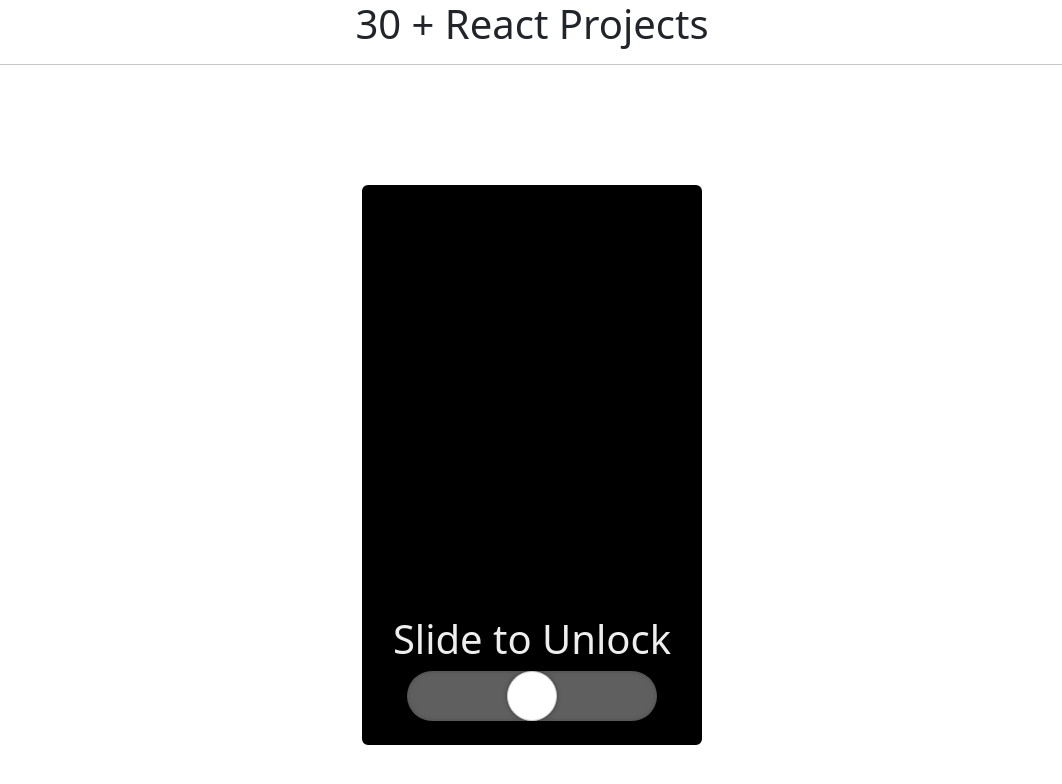
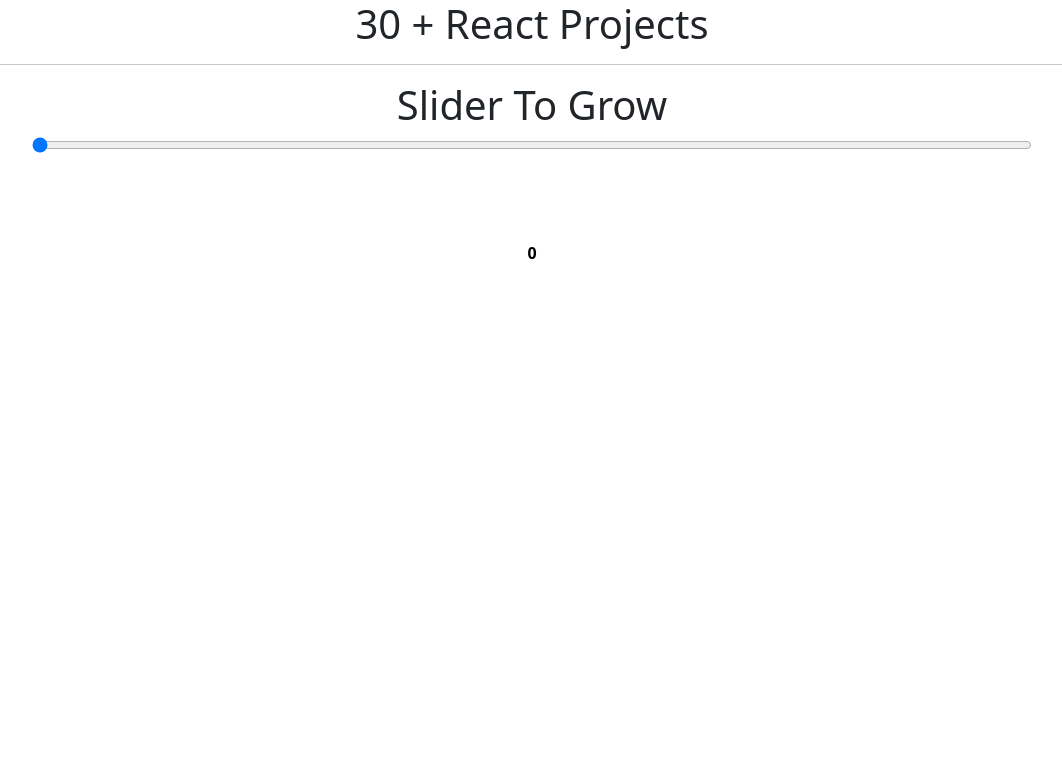
Before and after one commit to HtetKo510217/30-React-Projects, a React (Vite) app: page / in a window 1280 px wide. Shown: the top 784 px of the page, without its empty margins (108-1170 px from the left). Built offline with nearby package versions, Linux system fonts and the light colour scheme.

Commit message:
Project 09-slide-to-grow-app

```diff
--- a/src/App.jsx
+++ b/src/App.jsx
@@ -1,6 +1,7 @@
 import React from 'react'
 import './App.css'
-import SlideToUnlockApp from './projects/08-slide-to-unlock-app/SlideToUnlockApp'
+import SliderToGrowApp from './projects/09-slider-to-grow-app/SliderToGrowApp'
+// import SlideToUnlockApp from './projects/08-slide-to-unlock-app/SlideToUnlockApp'
 // import TemperatureControllerApp from './projects/06-temperature-controller/TemperatureControllerApp'
 // import LightAndDarkModeApp from './projects/07-light-and-dark-mode/LightAndDarkModeApp'
 // import LikePhotoApp from './projects/03-like-my-photo/LikePhotoApp'
@@ -21,7 +22,8 @@ export default function App() {
       {/* <AlertApp /> */}
       {/* <TemperatureControllerApp /> */}
       {/* <LightAndDarkModeApp /> */}
-      <SlideToUnlockApp />
+      {/* <SlideToUnlockApp /> */}
+      <SliderToGrowApp />
     </>
   )
 }
--- /dev/null
+++ b/src/projects/09-slider-to-grow-app/SliderCom.jsx
@@ -0,0 +1,23 @@
+import React from 'react'
+
+export default function SliderCom({inputValue,handleInput,bgColor,TxtColor}) {
+  return (
+    <div className='d-flex flex-column justify-content-center' style={{gap:100}}>
+        <input type="range" min="0" max="100" value={inputValue} onInput={handleInput} />
+        <div style={{
+            color:!TxtColor ? 'black' : TxtColor,
+            backgroundColor:!bgColor? 'lightblue' : bgColor,
+            height:`${inputValue * 3 }px`,
+            width:`${inputValue * 3 }px`,
+            borderRadius:'50%',
+            display:'flex',
+            justifyContent:'center',
+            alignItems:'center',
+            margin:'auto',
+            fontWeight:'bold',
+        }}>
+            <span>{inputValue}</span>
+        </div>
+    </div>
+  )
+}
--- /dev/null
+++ b/src/projects/09-slider-to-grow-app/SliderToGrowApp.jsx
@@ -0,0 +1,37 @@
+import SliderCom from './SliderCom'
+import Title from '../../components/Title'
+import { useState } from 'react'
+export default function SliderToGrowApp() {
+    const [inputValue, setInputValue] = useState(0)
+    const handleInput = (e) => {
+        setInputValue(e.target.value)
+    }
+
+    let bgColor;
+    let TxtColor;
+
+    if(inputValue < 20){
+        bgColor = 'red'
+        TxtColor = 'black'
+    }else if(inputValue < 40){
+        bgColor = 'orange'
+        TxtColor = 'white'
+    }else if(inputValue < 60){
+        bgColor = 'yellow'
+        TxtColor = 'black'
+    }else if(inputValue < 80){
+        bgColor = 'green'
+        TxtColor = 'white'
+    }else{
+        bgColor = 'blue'
+        TxtColor = 'white'
+    }
+
+
+  return (
+    <div className='container text-center'>
+        <Title text="Slider To Grow" />
+        <SliderCom inputValue={inputValue} handleInput={handleInput} bgColor={bgColor} TxtColor={TxtColor} />
+    </div>
+  )
+}
```
